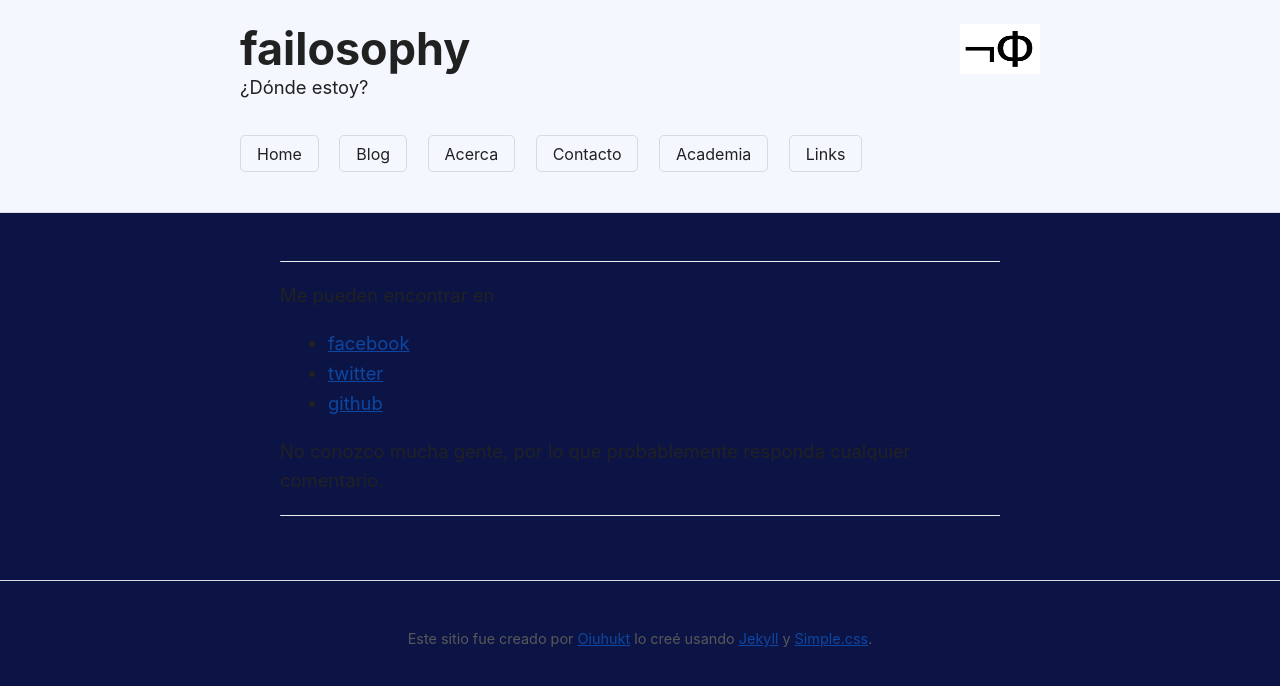
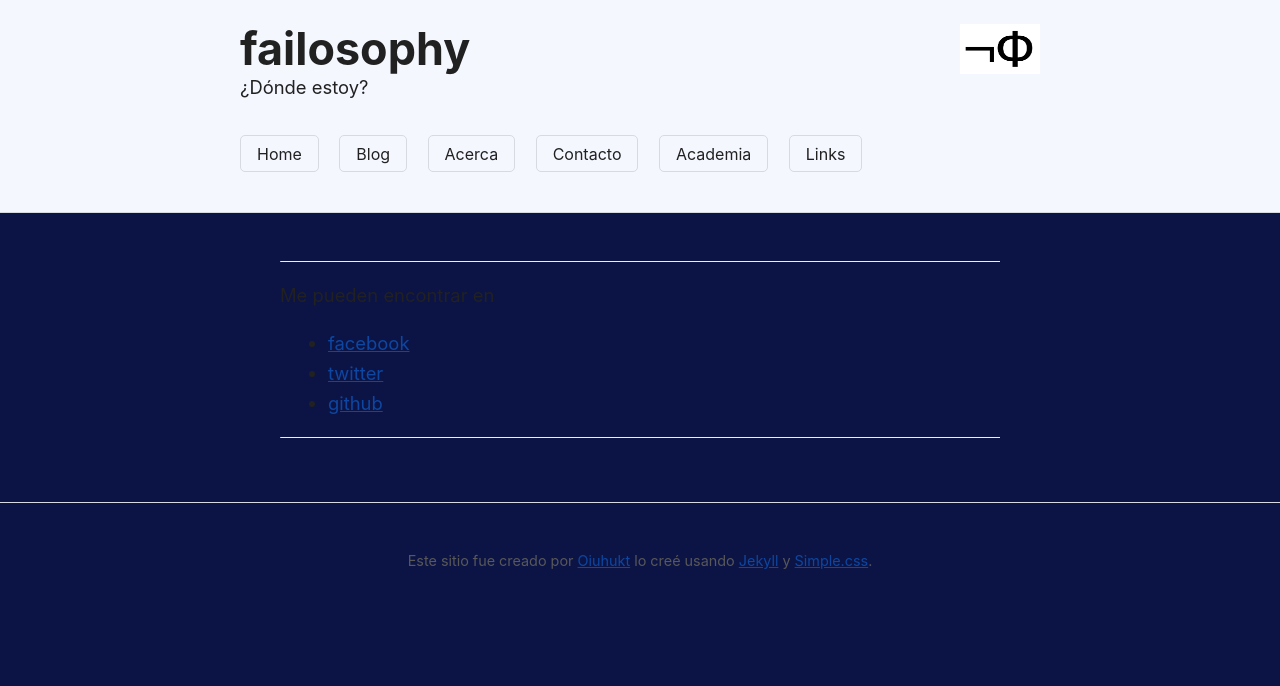
Before and after one commit to Oiuhukt/failosophy, a Jekyll site: the page built from contacto.md, in a window 1280 px wide. Shown: the top 686 px of the page. Built offline with Jekyll 4.4.1, drawn with Linux system fonts in a browser that asks for light colours.

Commit message:
Modifiqué Contacto

```diff
--- a/contacto.md
+++ b/contacto.md
@@ -14,7 +14,4 @@ Me pueden encontrar en
 * [twitter](https://twitter.com/OlivettiOscar)
 * [github](https://github.com/Oiuhukt)
 
-
-No conozco mucha gente, por lo que probablemente responda cualquier comentario.
-
 -------------
```
